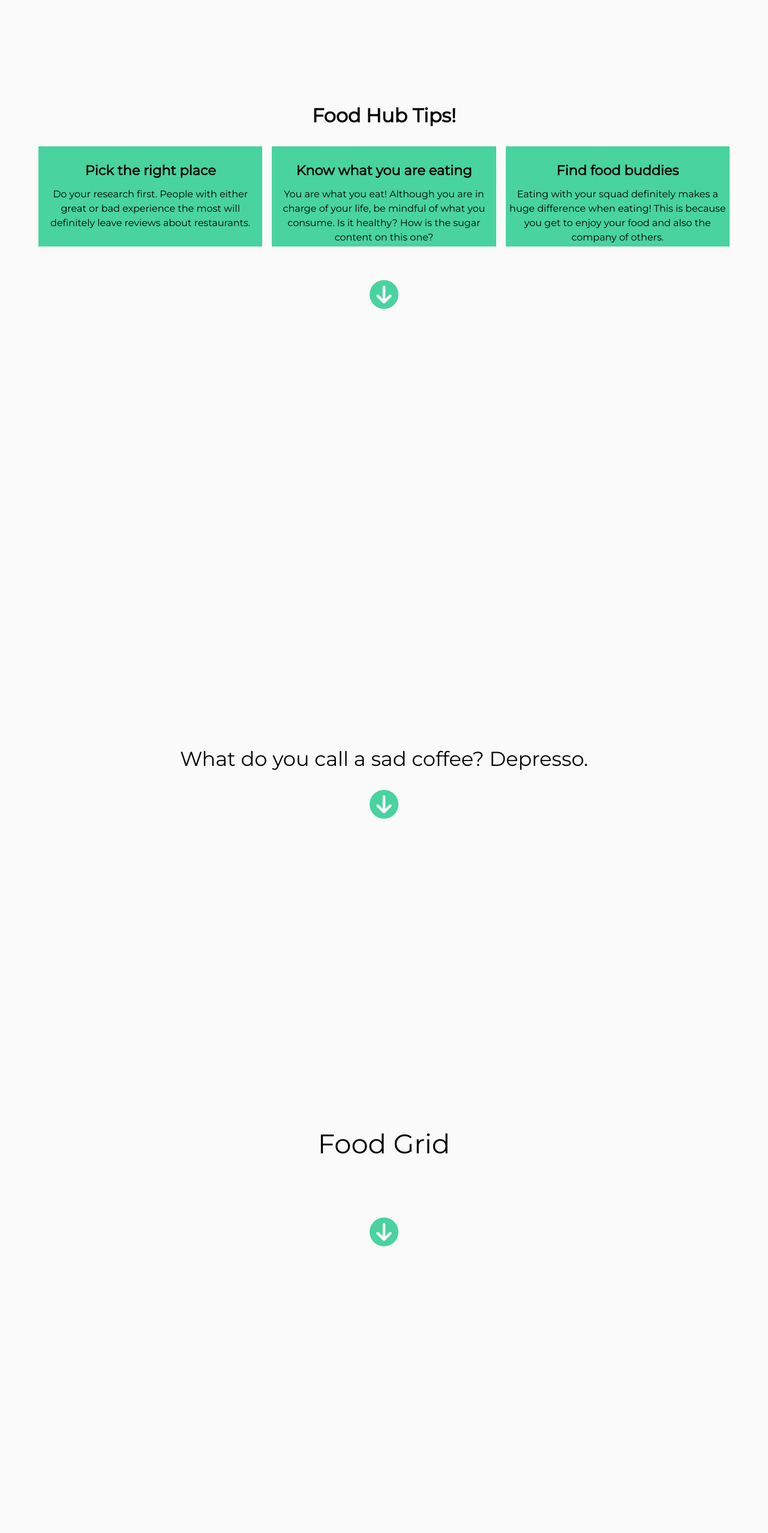
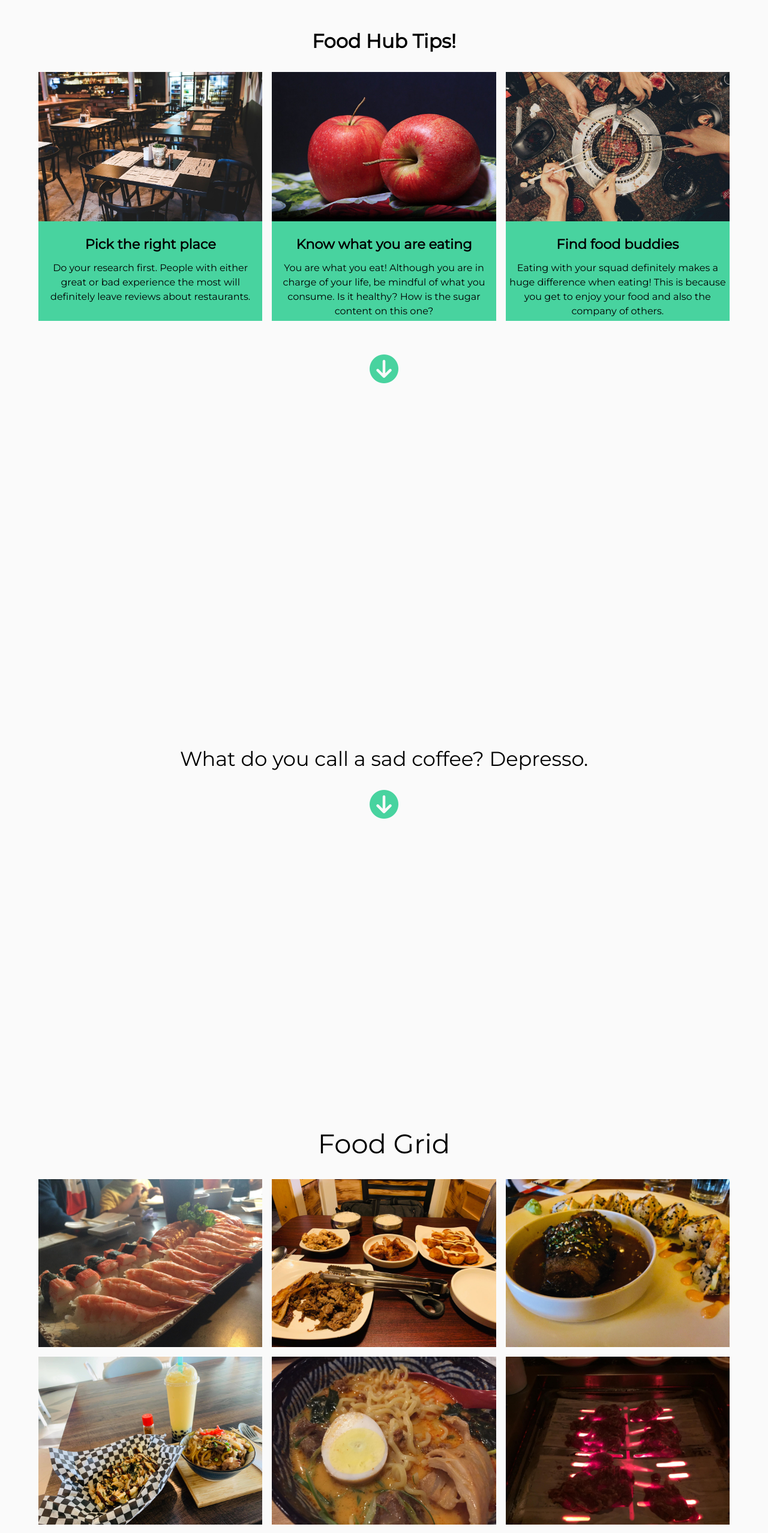
Before and after one commit to mafioSlime/food-hub, a plain HTML site: page index.html in a window 1280 px wide. Shown: the part 2960-5516 px from the top of the page at 60% size. Drawn offline with Linux system fonts and the light colour scheme; the site is published under a folder, as on GitHub Pages, so addresses that start at the root find nothing.

Commit message:
fixed directory path

```diff
--- a/index.html
+++ b/index.html
@@ -62,7 +62,7 @@
             <div class="main-card">
             <div class="card">
                 <div class="card-img">
-                    <img src="/images/table-791167_1280.jpg" alt="">
+                    <img src="images/table-791167_1280.jpg" alt="">
                 </div>
                 <div class="card-description">
                     <h3>Pick the right place</h3>
@@ -72,7 +72,7 @@
             </div>
             <div class="card">
                 <div class="card-img">
-                    <img src="/images/apple-1506119_1280.jpg" alt="">
+                    <img src="images/apple-1506119_1280.jpg" alt="">
                 </div>
                 <div class="card-description">
                     <h3>Know what you are eating</h3>
@@ -84,7 +84,7 @@
             </div>
             <div class="card">
                 <div class="card-img">
-                    <img src="/images/friends-1283173_1280.jpg" alt="">
+                    <img src="images/friends-1283173_1280.jpg" alt="">
                 </div>
                 <div class="card-description">
                     <h3>Find food buddies</h3>
@@ -108,15 +108,15 @@
             <h3>Food Grid</h3>
         </div>
         <div class="grid-gallery">
-            <img src="/images/img1.jpg" alt="">
-            <img src="/images/img2.jpg" alt="">
-            <img src="/images/img3.jpg" alt="">
-            <img src="/images/img4.jpg" alt="">
-            <img src="/images/img8.jpg" alt="">
-            <img src="/images/img6.jpg" alt="">
-            <img src="/images/img7.jpg" alt="">
-            <img src="/images/img5.jpg" alt="">
-            <img src="/images/img9.jpg" alt="">
+            <img src="images/img1.jpg" alt="">
+            <img src="images/img2.jpg" alt="">
+            <img src="images/img3.jpg" alt="">
+            <img src="images/img4.jpg" alt="">
+            <img src="images/img8.jpg" alt="">
+            <img src="images/img6.jpg" alt="">
+            <img src="images/img7.jpg" alt="">
+            <img src="images/img5.jpg" alt="">
+            <img src="images/img9.jpg" alt="">
 
         </div>
         <a href="#scroll6" class="i-style"><i class="fas fa-arrow-circle-down fa-2x"></i></a>
@@ -158,7 +158,7 @@
             </div>
         </article>
         <div class="blog-img">
-            <img src="/images/man-2802840_1280.png" alt="">
+            <img src="images/man-2802840_1280.png" alt="">
         </div>
     </section>
 
@@ -186,8 +186,6 @@
         </form>
     </section>
 
-    <footer>
-
-    </footer>
+   <script src="app.js"></script>
 </body>
 </html>
--- a/style.css
+++ b/style.css
@@ -268,7 +268,7 @@ main {
     justify-content: space-evenly;
     align-items: center;
     text-align: center;
-    background-image: linear-gradient(rgba(0,0,0,0.6), rgba(0,0,0,0.6)), url("/images/spaghetti-2931846_1920.jpg");
+    background-image: linear-gradient(rgba(0,0,0,0.6), rgba(0,0,0,0.6)), url("images/spaghetti-2931846_1920.jpg");
     background-position: center;
     background-size: cover;
     background-repeat: no-repeat;
```
Also changed, not shown: app.js (added).
